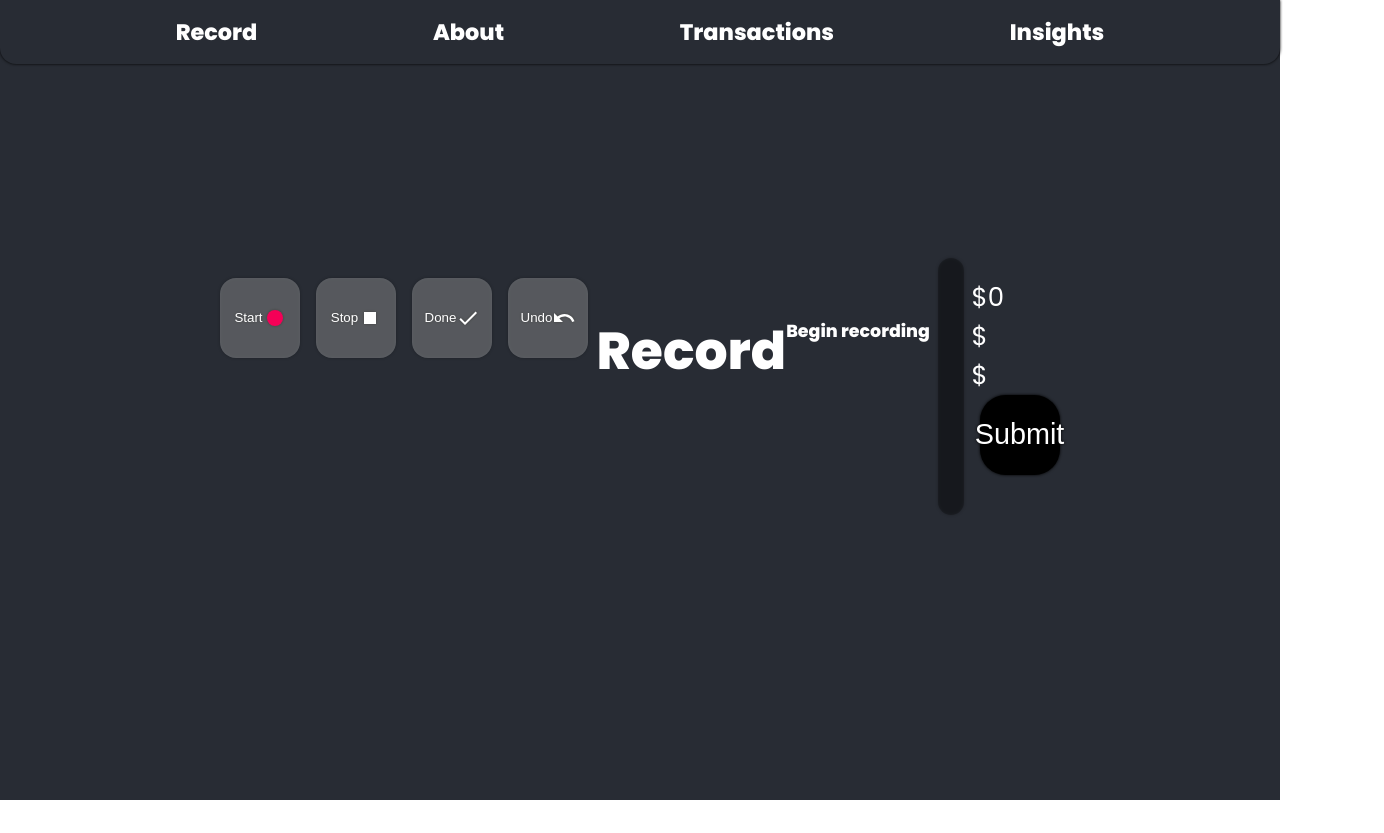
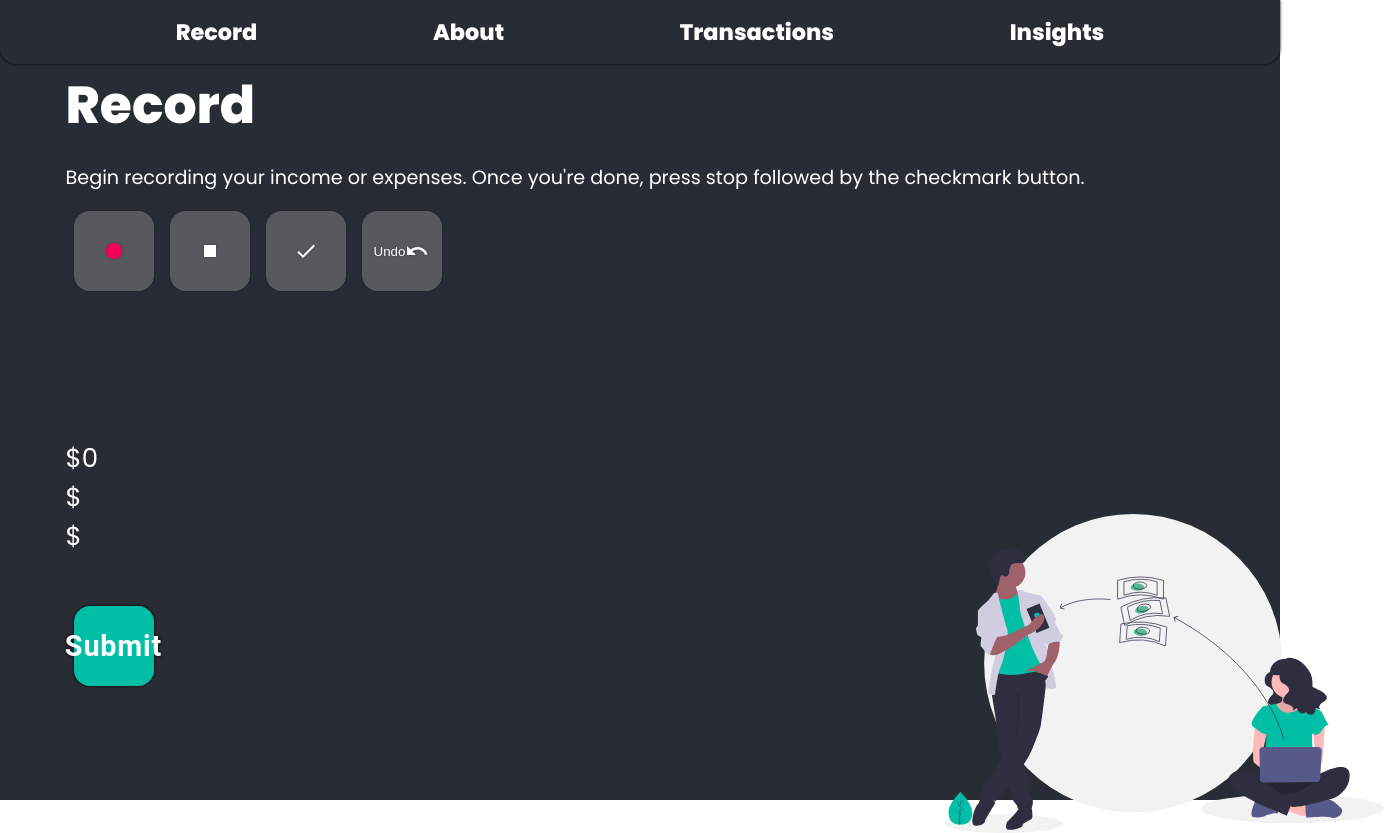
Before and after one commit to when-2-meet-dupe/speech-app, a React (Create React App) app in the folder client/: page /record in a window 1280 px wide. Shown: the whole page, 1384 px wide, since content can reach past the window. Before the commit the page ends 800 px from the top, so only its background shows below. Built offline with nearby package versions, Linux system fonts and the light colour scheme.

Commit message:
feat: update record page styling

```diff
--- a/client/src/STT/SpeechToText.js
+++ b/client/src/STT/SpeechToText.js
@@ -1,10 +1,14 @@
 import React, { useState, useEffect } from "react";
+import "../css/SpeechToText.css";
+import { useDispatch } from "react-redux";
 import StopIcon from "@material-ui/icons/Stop";
 import CheckIcon from "@material-ui/icons/Check";
 import UndoIcon from "@material-ui/icons/Undo";
 import FiberManualRecordIcon from "@material-ui/icons/FiberManualRecord";
 import { createTransaction } from "../actions/transactions";
-import { useDispatch } from "react-redux";
+import { Tooltip } from "@material-ui/core";
+import { PrimaryButton } from "../pages/Landing";
+import speechToText from "../assets/speechToText.svg";
 
 const SpeechRecognition =
   window.SpeechRecognition || window.webkitSpeechRecognition;
@@ -69,13 +73,13 @@ function SpeechToText() {
     setNote("");
   };
 
-  // array of words
-  // length 4 means it was negative
-  // length 3 means is was positive
-  // Ex: "$30 expense food"
-  // Ex: "- $30 expense food"
   const parseExpense = (words) => {
-    if (words.length == 4) {
+    // array of words
+    // length 4 means it was negative
+    // length 3 means is was positive
+    // Ex: "$30 expense food"
+    // Ex: "- $30 expense food"
+    if (words.length === 4) {
       let temp = "-" + words[1].substring(1, words[1].length); // -30
       let val = Number(temp);
       setAmount(val);
@@ -101,13 +105,23 @@ function SpeechToText() {
     setNote("");
   };
 
-  let volumePic = <i class="fas fa-microphone-slash"></i>;
+  const renderHeader = () => {
+    return (
+      <>
+        <h1>Record</h1>
+        <p>
+          <Tooltip
+            title="For example, you can say '$100 income business'."
+            placement="top-start"
+          >
+            <a>Begin recording your income or expenses. </a>
+          </Tooltip>
+          Once you're done, press stop followed by the checkmark button.
+        </p>{" "}
+      </>
+    );
+  };
 
-  if (isListening) {
-    volumePic = <i class="fas fa-microphone"></i>;
-  } else {
-    volumePic = <i class="fas fa-microphone-slash"></i>;
-  }
   const renderRecordBox = () => (
     <div className="box">
       <button onClick={() => setIsListening((isListening) => true)}>
@@ -119,14 +133,42 @@ function SpeechToText() {
       <button onClick={handleSaveNote} disabled={!note}>
         <CheckIcon />
       </button>
+      <button onClick={handleUndo}>
+        Undo <UndoIcon />
+      </button>
       <p>{note}</p>
     </div>
   );
 
+  const renderForm = () => (
+    <form>
+      <div>
+        {savedNotes.map((n) => (
+          <p key={n}>{n}</p>
+        ))}
+      </div>
+      <div className="curr-amount">${amount}</div>
+      <div className="curr-type">${type}</div>
+      <div className="curr-cat">${category}</div>
+      <div className="submitButton">
+        <PrimaryButton value="Submit" onClick={handleSubmit}>
+          Submit
+        </PrimaryButton>
+      </div>
+    </form>
+  );
+
+  let volumePic = <i class="fas fa-volume-mute"></i>;
+  if (isListening) {
+    volumePic = <i class="fas fa-volume-up"></i>;
+  } else {
+    volumePic = <i class="fas fa-volume-mute"></i>;
+  }
+
   return (
     <div className="container">
       <div className="box2">
-        <button onClick={() => setIsListening((isListening) => true)}>
+        {/* <button onClick={() => setIsListening((isListening) => true)}>
           Start <FiberManualRecordIcon fontSize="medium" color="secondary" />
         </button>
         <button onClick={() => setIsListening((isListening) => false)}>
@@ -139,9 +181,9 @@ function SpeechToText() {
           Undo <UndoIcon />
         </button>
         <h1>Record</h1>
-        <h6>Begin recording </h6>
+        <h6>Begin recording </h6> */}
         {/* {renderRecordBox()} */}
-        <div className="box">
+        {/* <div className="box">
           {savedNotes.map((n) => (
             <p key={n}>{n}</p>
           ))}
@@ -162,7 +204,13 @@ function SpeechToText() {
               </button>
             </div>
           </div>
-        </form>
+        </form> */}
+        <div className="flex-left">
+          {renderHeader()}
+          {renderRecordBox()}
+          {renderForm()}
+          <img alt="transfer money" className="icon" src={speechToText} />
+        </div>
       </div>
     </div>
   );
--- /dev/null
+++ b/client/src/css/SpeechToText.css
@@ -0,0 +1,41 @@
+.container {
+    display: flex;
+    flex-direction: column;
+    justify-content: center;
+}
+
+h1 {
+    margin: 0;
+}
+
+p {
+    font-size: 1.2rem;
+}
+
+.box {
+    display: flex;
+    justify-content: flex-start;
+}
+
+.flex-left {
+    width: 100%;
+    margin-right: 50px;
+    text-align: left;
+}
+
+.icon {
+    float: right;
+    width: 40%;
+    height: auto;
+    margin: -20%;
+}
+
+form {
+    margin-top: 100px;
+}
+
+.submitButton {
+    padding-top: 50px;
+    font-size: 1.5rem;
+    width: 6rem;
+}
--- a/client/src/pages/Landing.js
+++ b/client/src/pages/Landing.js
@@ -23,7 +23,7 @@ const Title = styled.h1`
   margin-bottom: 10px;
 `;
 
-const PrimaryButton = styled(Button)`
+export const PrimaryButton = styled(Button)`
   color: white !important;
   font-size: 1.2em !important;
   font-weight: 700 !important;
```
